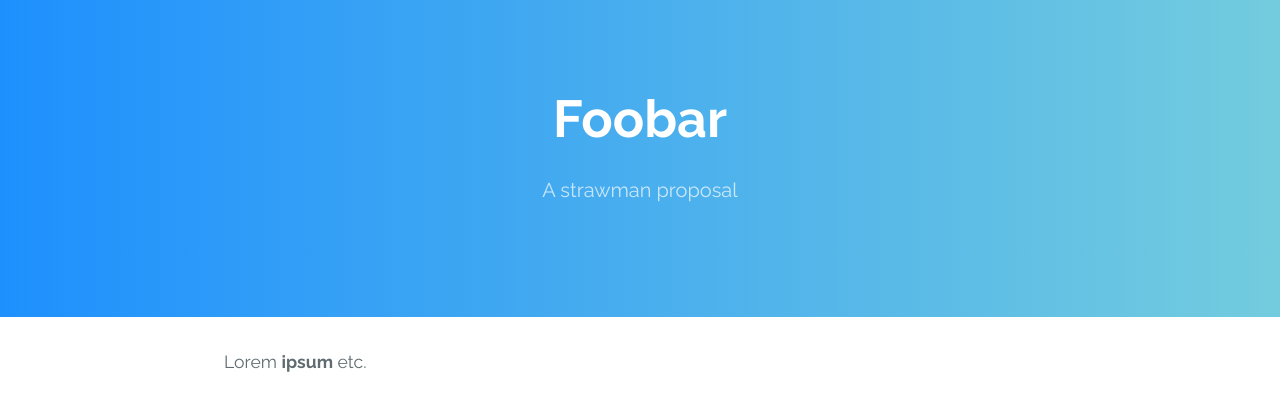
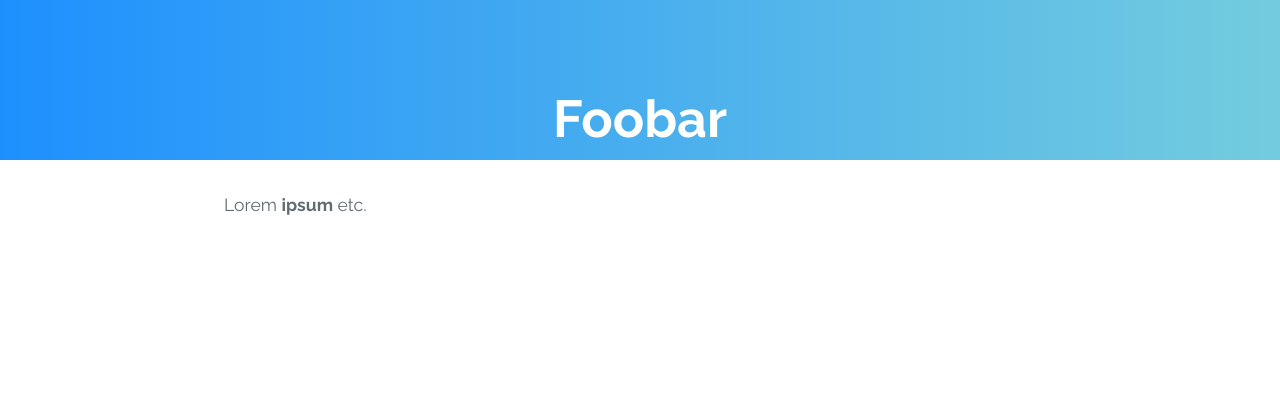
Before and after one commit to RarelyCharlie/rarelycharlie.github.io, a Jekyll site: the page built from index.md, in a window 1280 px wide. Shown: the top 411 px of the page. Built offline with Jekyll 4.4.1, drawn with Linux system fonts in a browser that asks for light colours; nearby versions of some CDN libraries.

Commit message:
Page header height

```diff
--- a/stylesheets/tutorial.css
+++ b/stylesheets/tutorial.css
@@ -1,3 +1,6 @@
 @import url(https://fonts.googleapis.com/css?family=Raleway:400,300,700);
 body {font-family: Raleway,Tahoma,"Helvetica Neue", Helvetica, Arial, sans-serif;}
-.page-header {background: #159957 linear-gradient(to right, #1e90fe 0%, #73ccde 100%);}
+.page-header {
+  background: #159957 linear-gradient(to right, #1e90fe 0%, #73ccde 100%);
+  height: 54px;
+  }
```
